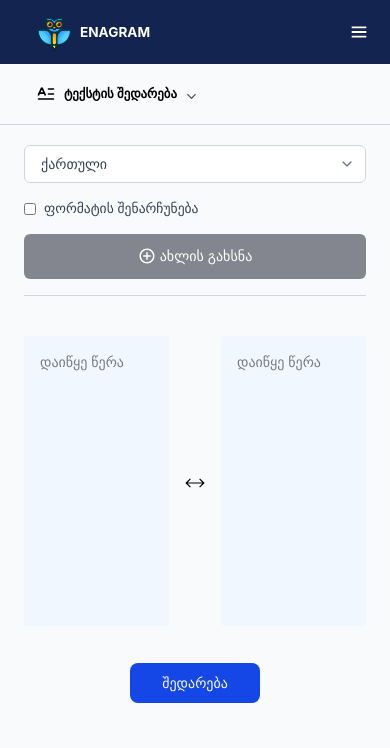
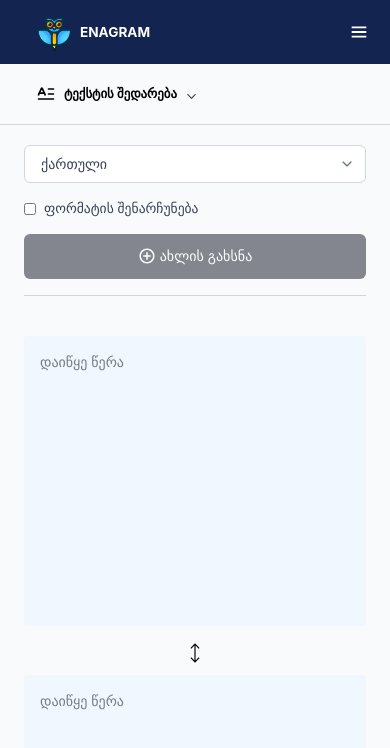
Before and after one commit to Beridze0/text-comparison, a React (Vite) app: page /comparison in a window 390 px wide. Shown: the top 748 px of the page. Built offline with nearby package versions, Linux system fonts and the light colour scheme.

Commit message:
responsive ComparisonForms

```diff
--- a/src/features/comparison/ComparisonArea.jsx
+++ b/src/features/comparison/ComparisonArea.jsx
@@ -8,7 +8,7 @@ export default function ComparisonArea({
   placeholder,
 }) {
   return (
-    <div className="min-h-[290px] sm:min-h-[380px] flex-1">
+    <div className="min-h-[290px] w-full sm:min-h-[380px] flex-1">
       {tokens ? (
         <DiffAreaDisplay tokens={tokens} />
       ) : (
--- a/src/features/comparison/ComparisonForms.jsx
+++ b/src/features/comparison/ComparisonForms.jsx
@@ -48,7 +48,7 @@ export default function ComparisonForms() {
         <Loading progress={progress} />
       ) : (
         <>
-          <div className="flex items-center justify-between">
+          <div className="flex flex-col sm:flex-row items-center justify-between">
             <ComparisonArea
               value={textA}
               onChange={setTextA}
@@ -57,7 +57,7 @@ export default function ComparisonForms() {
             />
 
             <div className="px-4">
-              <TfiArrowsHorizontal size={20} />
+              <TfiArrowsHorizontal className="size-5 rotate-90 sm:rotate-0 my-3" />
             </div>
 
             <ComparisonArea
```
